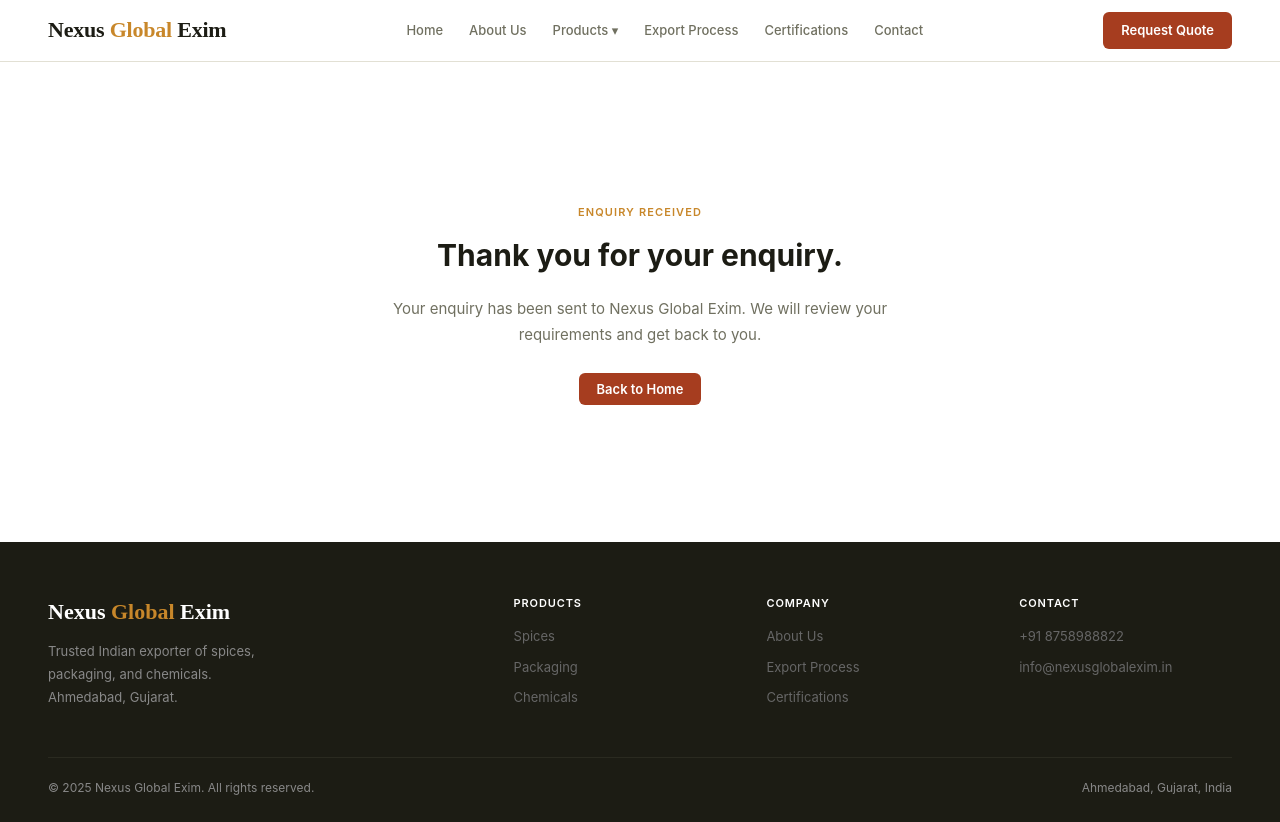
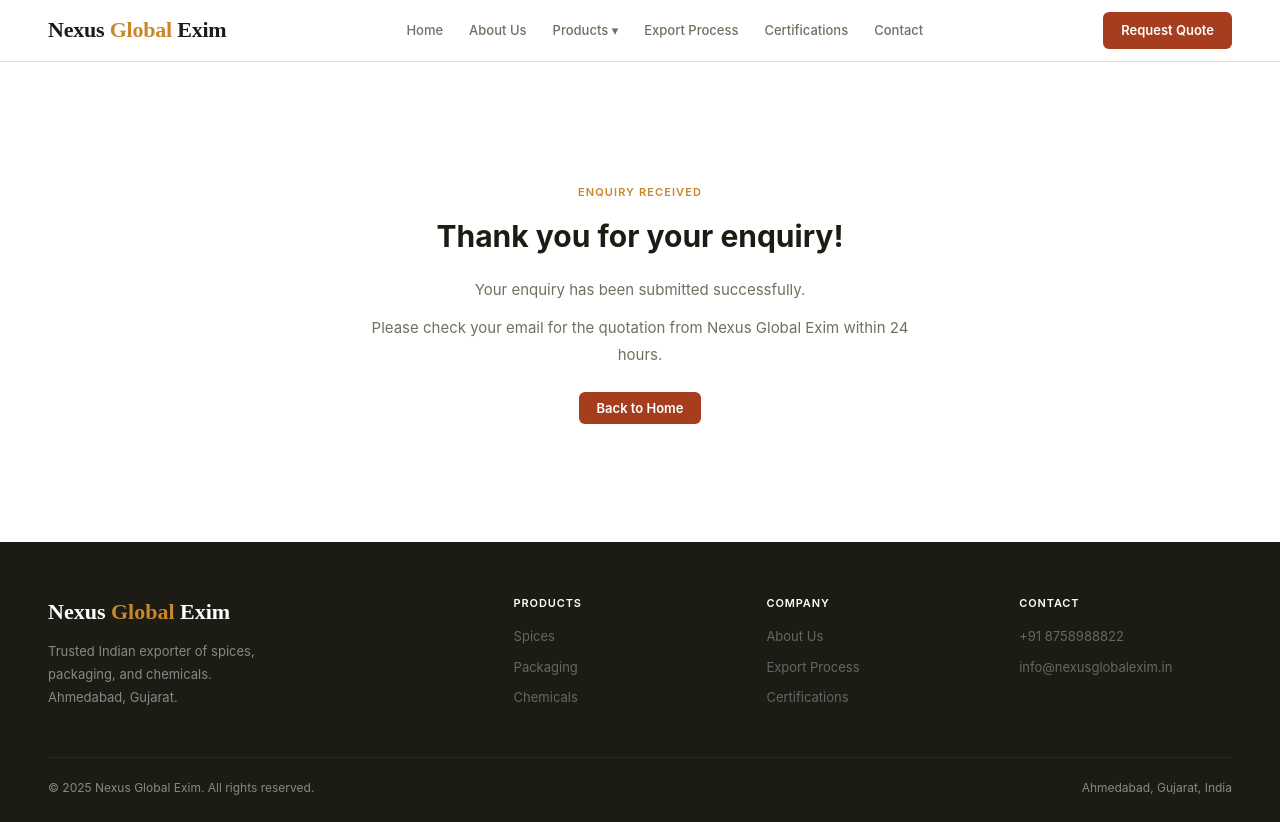
Before and after one commit to Deeppatel8822/Nexus, a Next.js app: page /thank-you in a window 1280 px wide. Built offline with nearby package versions, Linux system fonts and the light colour scheme.

Commit message:
Update enquiry thank-you message

```diff
--- a/app/thank-you/page.tsx
+++ b/app/thank-you/page.tsx
@@ -12,11 +12,14 @@
     <>
       <Header />
       <main className="sec sec-white" style={{minHeight:"60vh",display:"flex",alignItems:"center",justifyContent:"center"}}>
-        <div style={{maxWidth:620,textAlign:"center"}}>
+        <div style={{maxWidth:680,textAlign:"center"}}>
           <div className="eyebrow gold">Enquiry received</div>
-          <h1 className="sec-title" style={{marginBottom:16}}>Thank you for your enquiry.</h1>
+          <h1 className="sec-title" style={{marginBottom:16}}>Thank you for your enquiry!</h1>
+          <p className="sec-desc" style={{margin:"0 auto 12px"}}>
+            Your enquiry has been submitted successfully.
+          </p>
           <p className="sec-desc" style={{margin:"0 auto 28px"}}>
-            Your enquiry has been sent to Nexus Global Exim. We will review your requirements and get back to you.
+            Please check your email for the quotation from Nexus Global Exim within 24 hours.
           </p>
           <Link className="nav-cta" href="/">Back to Home</Link>
         </div>
```
